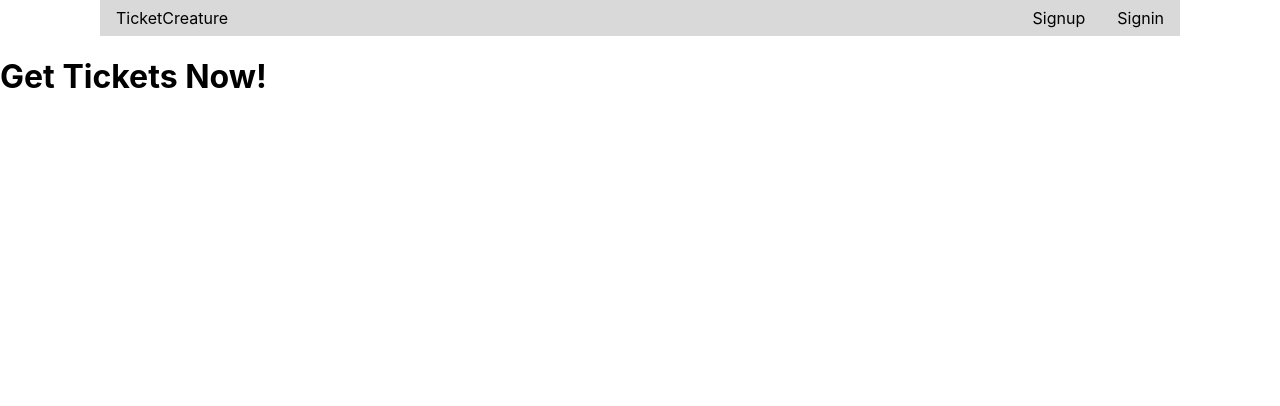
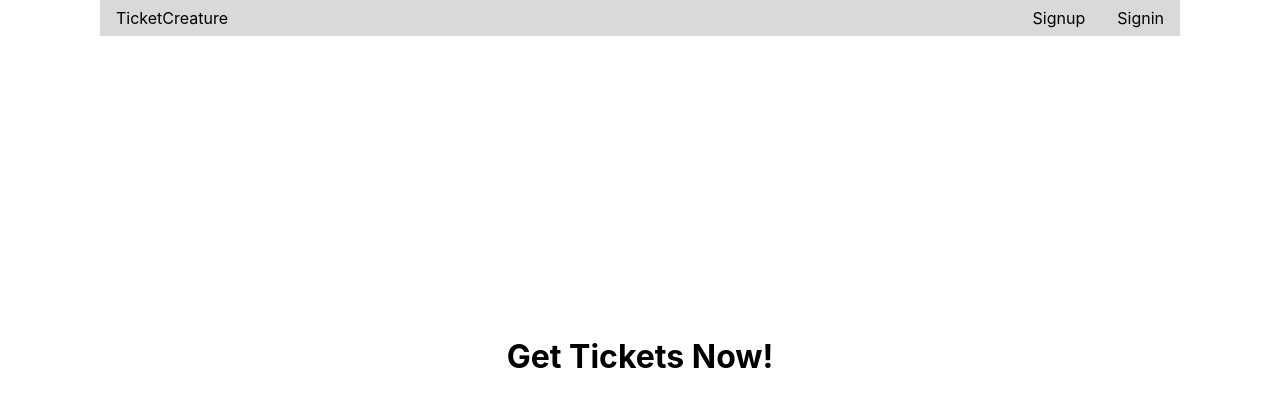
Before and after one commit to z3zzz/ticketing, a Next.js app in the folder web/: page / in a window 1280 px wide. Shown: the top 406 px of the page. Built offline with nearby package versions, Linux system fonts and the light colour scheme; no server answers.

Commit message:
create tickets page and center-text component

```diff
--- /dev/null
+++ b/web/components/center-text.module.scss
@@ -0,0 +1,12 @@
+.box {
+  flex-grow: 1;
+  width: 100%;
+  display: flex;
+  justify-content: center;
+  align-items: center;
+
+  .text {
+    display: block;
+    padding-bottom: 10rem;
+  }
+}
--- a/web/components/center-text.tsx
+++ b/web/components/center-text.tsx
@@ -1,11 +1,23 @@
+import styles from './center-text.module.scss';
+import NextLink from 'next/link';
+
 interface CenterTextProps {
   title: string;
+  href?: string;
 }
 
-const CenterText: React.FC<CenterTextProps> = ({ title }) => {
+const CenterText: React.FC<CenterTextProps> = ({ title, href }) => {
   return (
-    <div className="centerBox">
-      <h1 className="centerText">{title}</h1>
+    <div className={styles.box}>
+      {href ? (
+        <NextLink href={href}>
+          <a>
+            <h1 className={styles.text}>{title}</h1>
+          </a>
+        </NextLink>
+      ) : (
+        <h1 className={styles.text}>{title}</h1>
+      )}
     </div>
   );
 };
--- a/web/pages/index.tsx
+++ b/web/pages/index.tsx
@@ -1,11 +1,12 @@
 import CenterText from '../components/center-text';
 import Head from '../components/head';
+import styles from '../styles/Home.module.css';
 
 const Home: React.FC = () => {
   return (
-    <div>
+    <div className={styles.container}>
       <Head title="TicketCreature" />
-      <CenterText title="Get Tickets Now!" />
+      <CenterText title="Get Tickets Now!" href="/tickets" />
     </div>
   );
 };
--- a/web/styles/Home.module.css
+++ b/web/styles/Home.module.css
@@ -1,5 +1,6 @@
 .container {
-  padding: 0 2rem;
+  min-height: 100vh;
+  display: flex;
 }
 
 .main {
```
Also changed, not shown: web/pages/tickets.tsx (added, +24 -0 lines).
